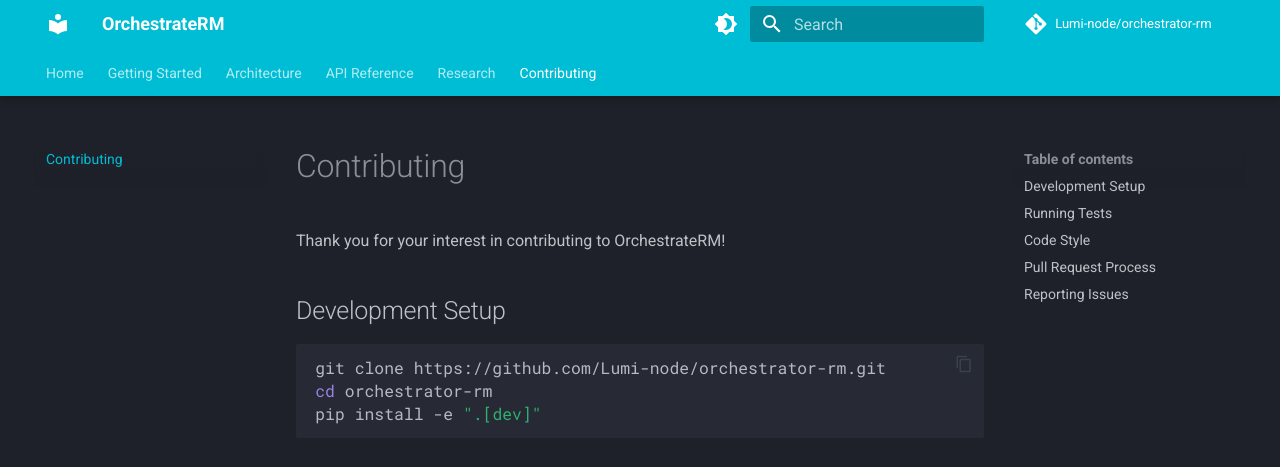
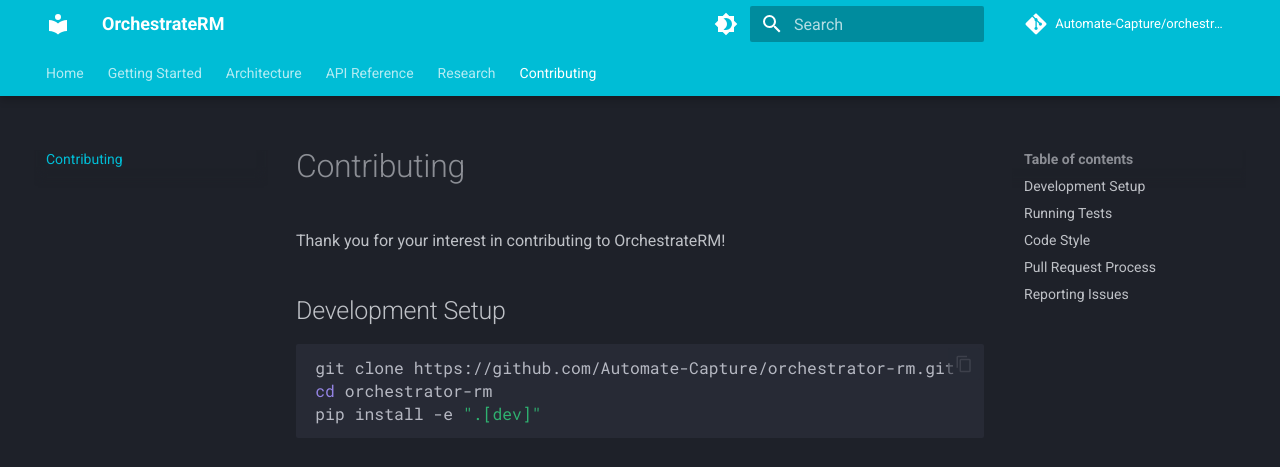
Before and after one commit to Automate-Capture/orchestrator-rm, an MkDocs documentation site: the page built from docs/contributing.md, in a window 1280 px wide and 900 px high. Shown: the top 467 px of the window. Built offline with MkDocs 1.6.1 and Material for MkDocs 9.7.7, drawn with Linux system fonts in a browser that asks for light colours; comment, search, counter and statistics services are not loaded.

Commit message:
Update research repository and documentation URLs for Automate Capture

````diff
--- a/docs/contributing.md
+++ b/docs/contributing.md
@@ -5,7 +5,7 @@
 ## Development Setup
 
 ```bash
-git clone https://github.com/Lumi-node/orchestrator-rm.git
+git clone https://github.com/Automate-Capture/orchestrator-rm.git
 cd orchestrator-rm
 pip install -e ".[dev]"
 ```
--- a/mkdocs.yml
+++ b/mkdocs.yml
@@ -1,10 +1,10 @@
 site_name: OrchestrateRM
-site_url: https://lumi-node.github.io/orchestrator-rm/
+site_url: https://automate-capture.github.io/orchestrator-rm/
 site_description: "Self‑supervised Bradley‑Terry reward model for multi‑agent orchestration"
 site_author: Andrew Young
-repo_url: https://github.com/Lumi-node/orchestrator-rm
-repo_name: Lumi-node/orchestrator-rm
-edit_uri: edit/main/docs/
+repo_url: https://github.com/Automate-Capture/orchestrator-rm
+repo_name: Automate-Capture/orchestrator-rm
+edit_uri: edit/master/docs/
 
 theme:
   name: material
@@ -62,7 +62,7 @@
 extra:
   social:
     - icon: fontawesome/brands/github
-      link: https://github.com/Lumi-node/orchestrator-rm
+      link: https://github.com/Automate-Capture/orchestrator-rm
   generator: false
 
 extra_css:
````
Also changed, not shown: CONTRIBUTING.md (+1 -1 lines), README.md (+7 -7 lines), SECURITY.md (+1 -1 lines), docs/getting-started/installation.md (+2 -2 lines), pyproject.toml (+4 -4 lines).
